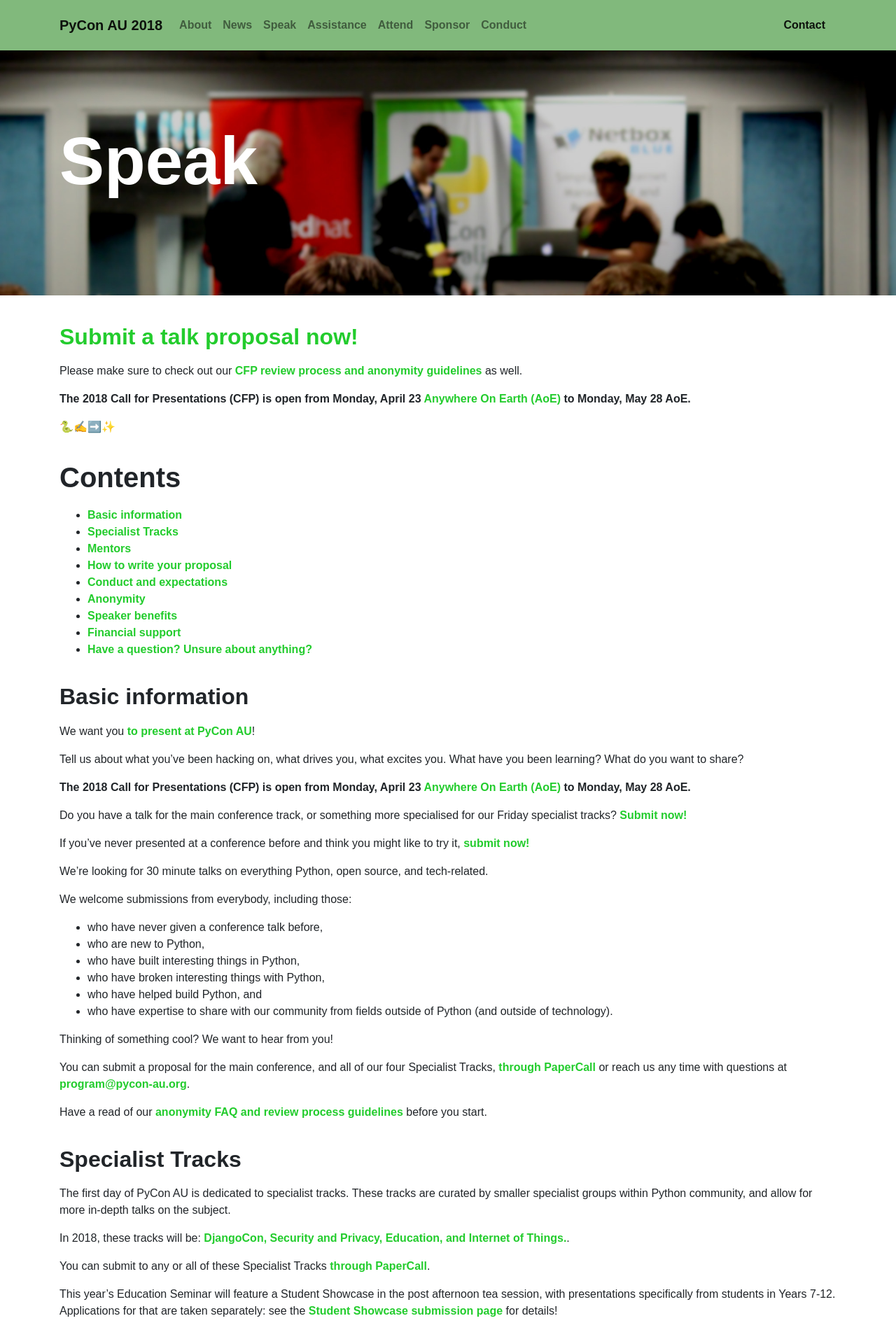
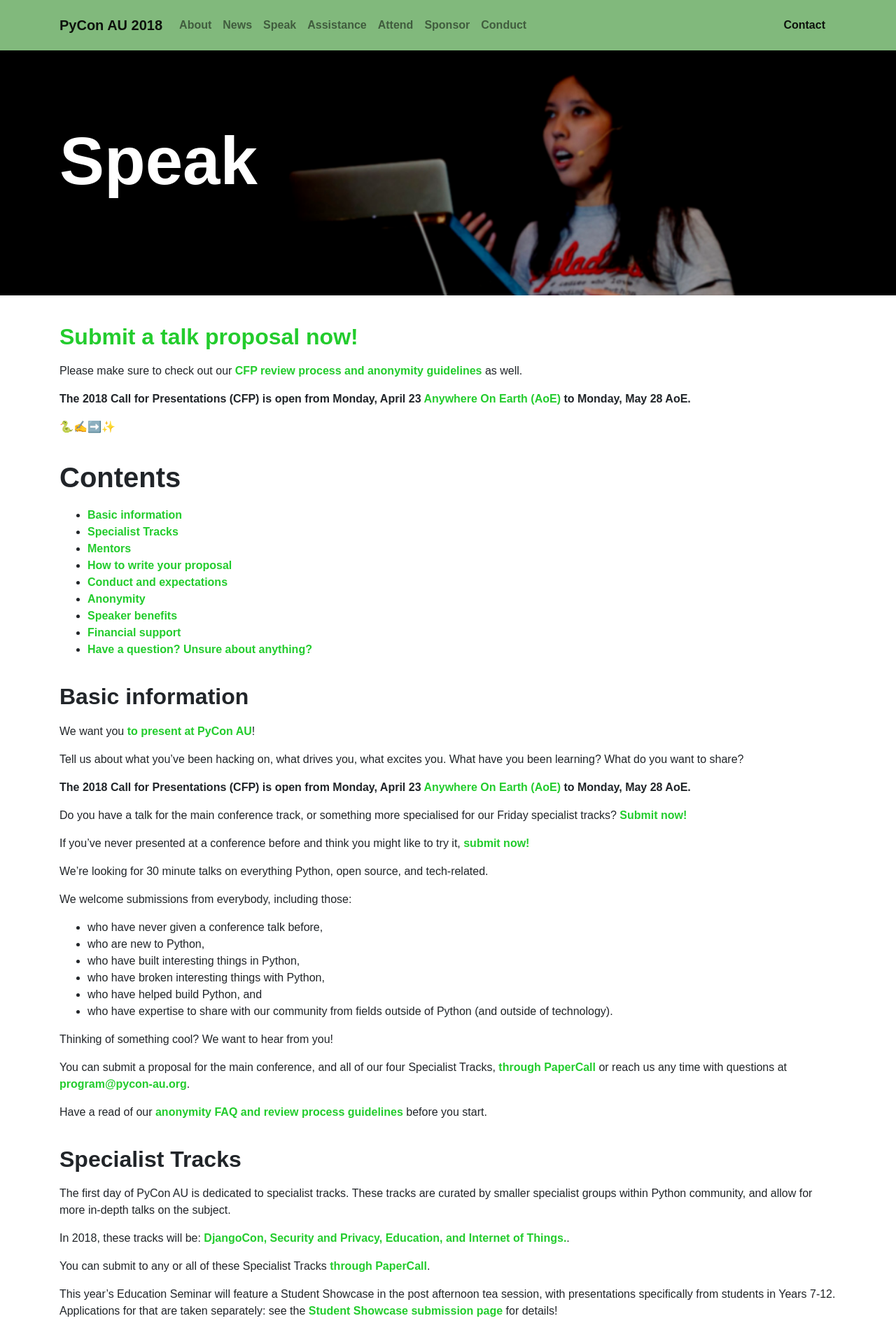
Before and after one commit to pyconau/2018.pycon-au.org, a Jekyll site: the page built from speak.md, in a window 1280 px wide. Shown: the top 1920 px of the page at 70% size. Built offline with Jekyll 4.4.1, drawn with Linux system fonts in a browser that asks for light colours; some web fonts are replaced.

Commit message:
Revert "Rotate /speak banner"
This reverts commit 831d18e0827db1c985bd5484534e0366bafaff2d.

```diff
--- a/speak.md
+++ b/speak.md
@@ -2,7 +2,7 @@
 layout: page
 title: Speak
 permalink: /speak/
-header-img: /img/headers/brisbane-speak.jpg
+header-img: /img/headers/hobart-audrey.jpg
 card: /img/cards/speak.jpg
 ---
 
```
Also changed, not shown: img/headers/brisbane-speak.jpg (deleted), img/headers/hobart-audrey.jpg (added).
